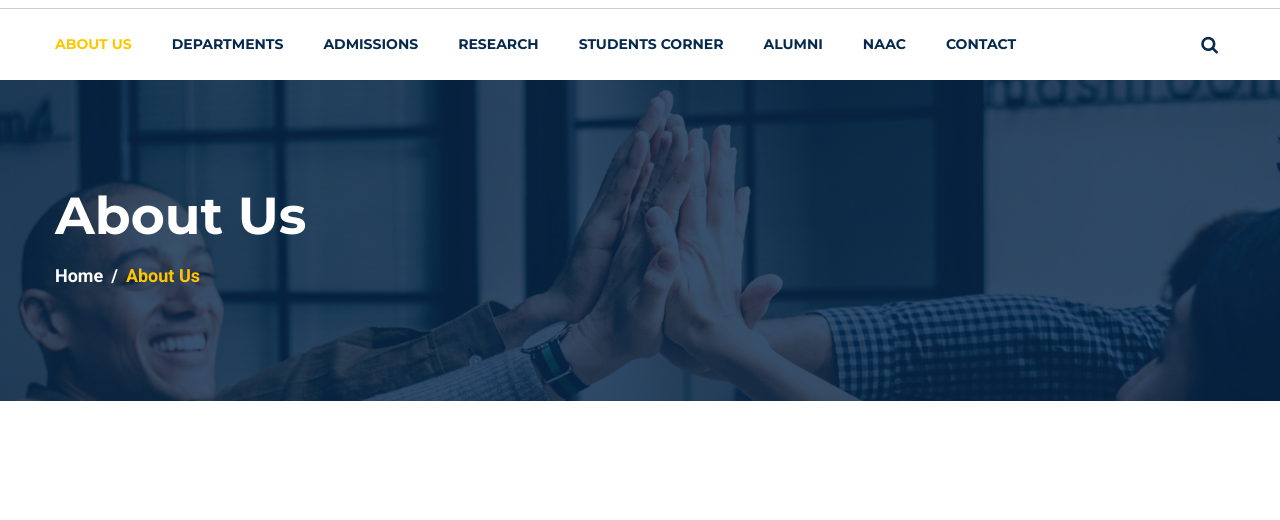
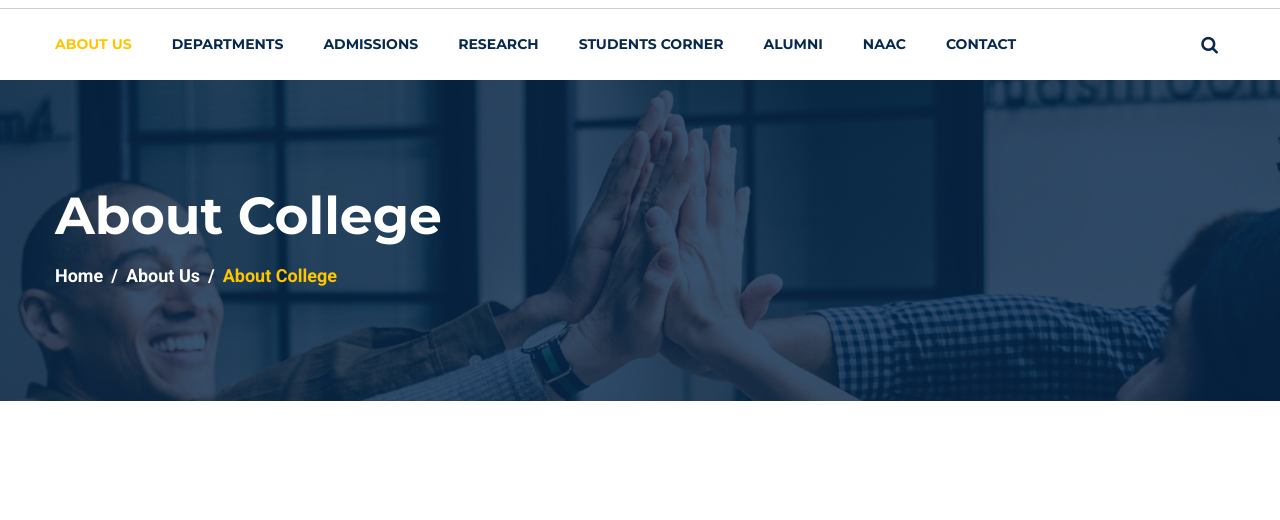
Before and after one commit to toufik1303/medical_clg, a plain HTML site: page about.html in a window 1280 px wide. Shown: the part 200-720 px from the top of the page. Drawn offline with Linux system fonts and the light colour scheme; some packages are replaced by stand-ins of ours.

Commit message:
Update about.html

```diff
--- a/about.html
+++ b/about.html
@@ -250,11 +250,12 @@
             <div class="row">
                 <div class="col-lg-12">
                     <div class="page-banner-cont">
-                        <h2>About Us</h2>
+                        <h2>About College</h2>
                         <nav aria-label="breadcrumb">
                             <ol class="breadcrumb">
                                 <li class="breadcrumb-item"><a href="#">Home</a></li>
-                                <li class="breadcrumb-item active" aria-current="page">About Us</li>
+                               <li class="breadcrumb-item"><a href="#">About Us</a></li>
+                                <li class="breadcrumb-item active" aria-current="page">About College</li>
                             </ol>
                         </nav>
                     </div>  <!-- page banner cont -->
```
